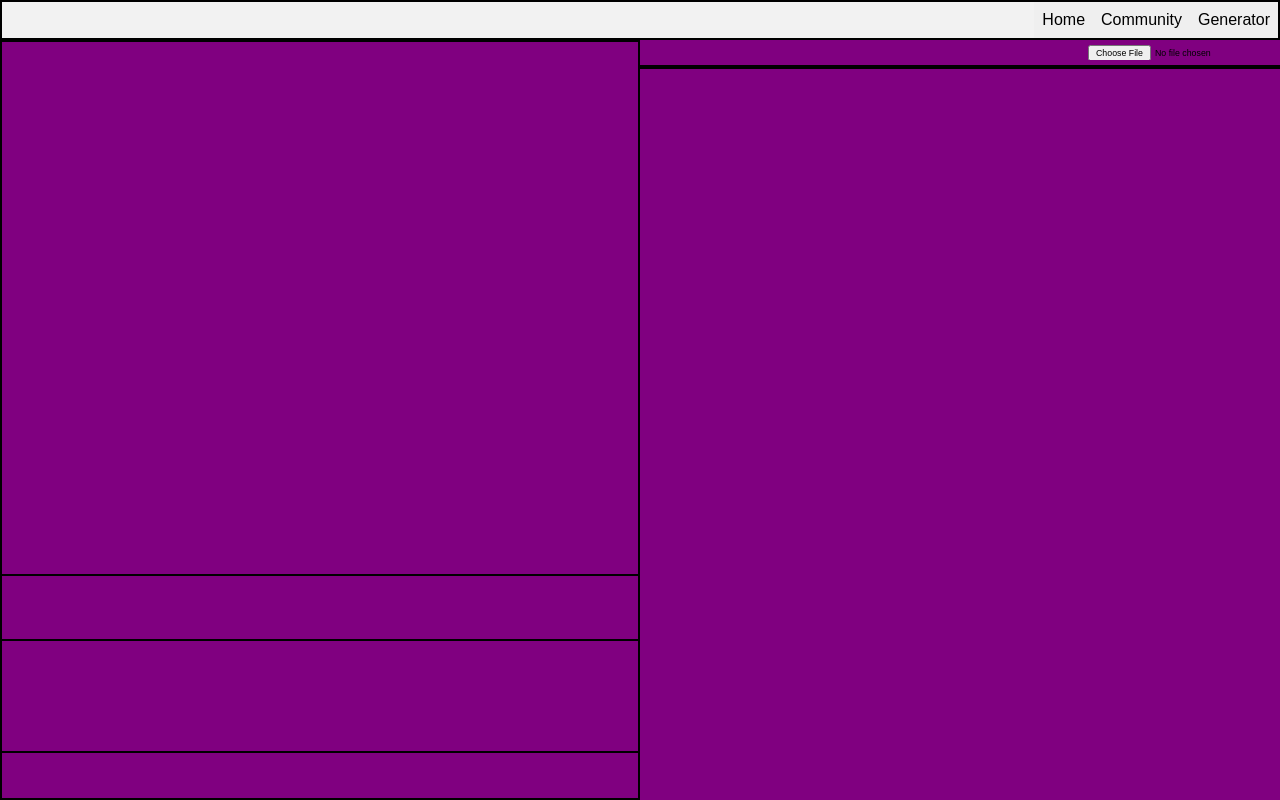
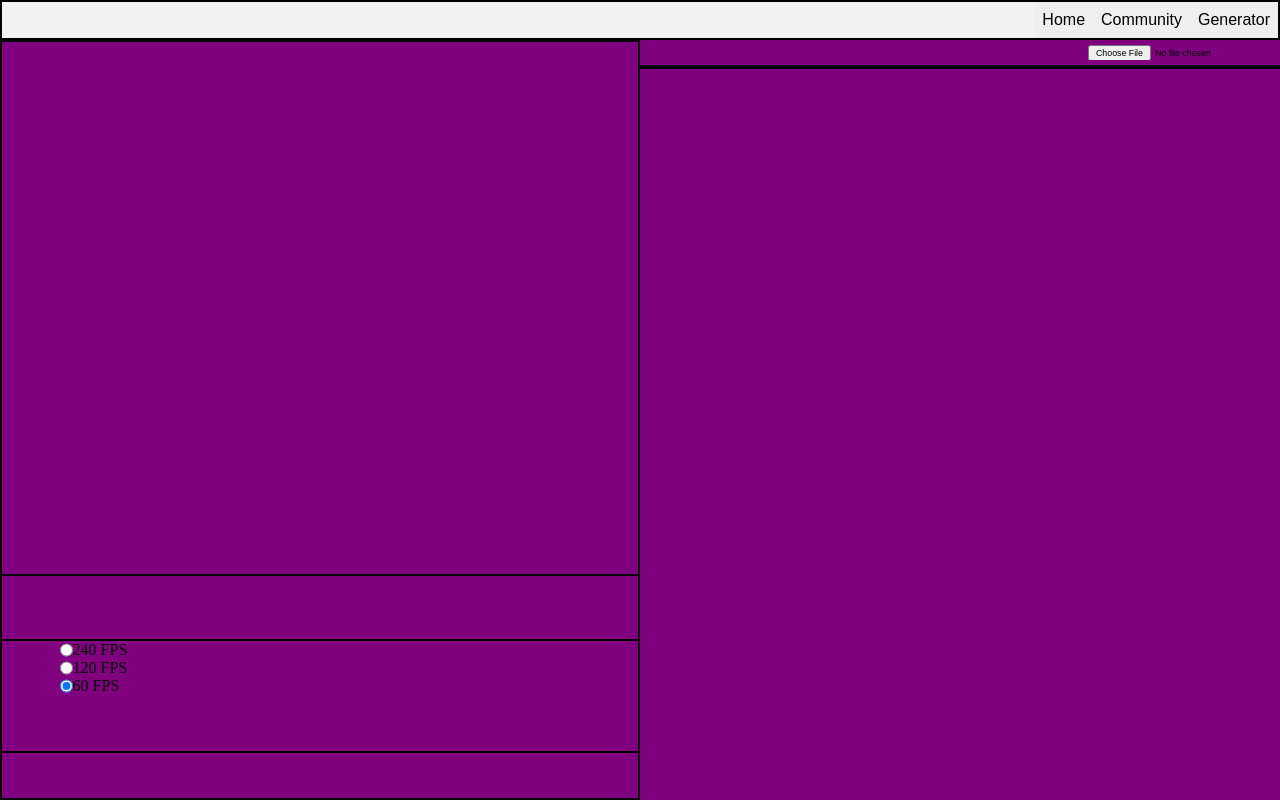
Before and after one commit to Jake-Noth/SpriteSheetGenerator, a React (Vite) app: page / in a window 1280 px wide. Both pictures are taken after a click on the button "Generator". Built offline with nearby package versions, Linux system fonts and the light colour scheme.

Commit message:
feature: fps buttons that reset frame back to 0 and slider to 0

```diff
--- a/src/App.jsx
+++ b/src/App.jsx
@@ -1,6 +1,6 @@
 import { useState } from 'react';
 import Generator from './components/Generator';
-import NavigationBar from './components/NavigationBar';
+import NavigationBar from './components/GeneratorComponents/NavigationBar';
 import './index.css';
 import Home from './components/Home';
 import Community from './components/Community';
--- a/src/components/Generator.jsx
+++ b/src/components/Generator.jsx
@@ -1,5 +1,6 @@
 import { useVideoContext } from "../Context/VideoContext";
 import FileLoad from "./GeneratorComponents/FileLoad";
+import FpsButtons from "./GeneratorComponents/FpsButtons";
 import MainVideoCanvas from "./GeneratorComponents/MainVideoCanvas";
 import Slider from "./GeneratorComponents/Slider";
 
@@ -29,7 +30,9 @@ export default function Generator(){
                         </div>
 
                         <div id='modifier-buttons-container'>
-
+                            <div id='fps-container' className="modifier-button-container"><FpsButtons/></div>
+                            <div className="modifier-button-container"></div>
+                            <div className="modifier-button-container"></div>
                         </div>
 
                         <div id='submit-button-container'>
--- /dev/null
+++ b/src/components/GeneratorComponents/FpsButtons.jsx
@@ -0,0 +1,50 @@
+import { useVideoContext } from "../../Context/VideoContext"
+
+export default function FpsButtons() {
+    const { videoFPS, setVideoFPS,  setSliderValue, videoElement, mainVideoCanvasRef} = useVideoContext();
+
+    const handleFpsChange = (event) => {
+        videoElement.currentTime = 0
+        const canvas = mainVideoCanvasRef.current
+
+        videoElement.onseeked = () => {
+            const context = canvas.getContext("2d");
+            context.clearRect(0, 0, canvas.width, canvas.height);
+            context.drawImage(videoElement, 0, 0, canvas.width, canvas.height);
+            setSliderValue(0)
+            setVideoFPS(parseInt(event.target.value));
+        }
+    };
+
+    return (
+        <>
+            <label>
+                <input
+                    type="radio"
+                    value="240"
+                    checked={videoFPS === 240}
+                    onChange={handleFpsChange}
+                />
+                240 FPS
+            </label>
+            <label>
+                <input
+                    type="radio"
+                    value="120"
+                    checked={videoFPS === 120}
+                    onChange={handleFpsChange}
+                />
+                120 FPS
+            </label>
+            <label>
+                <input
+                    type="radio"
+                    value="60"
+                    checked={videoFPS === 60}
+                    onChange={handleFpsChange}
+                />
+                60 FPS
+            </label>
+        </>
+    );
+}
--- a/src/components/GeneratorComponents/MainVideoCanvas.jsx
+++ b/src/components/GeneratorComponents/MainVideoCanvas.jsx
@@ -51,5 +51,5 @@ export default function MainVideoCanvas() {
 
     };
 
-    return <canvas id="lol" ref={(el) => setCanvas(el)} />;
+    return <canvas id="main-video-canvas" ref={(el) => setCanvas(el)} />;
 }
--- a/src/components/GeneratorComponents/Slider.jsx
+++ b/src/components/GeneratorComponents/Slider.jsx
@@ -5,6 +5,7 @@ export default function Slider(){
 
     const {videoLength, videoFPS, setSliderValue, videoElement, mainVideoCanvasRef, sliderValue} = useVideoContext()
 
+    console.log(sliderValue)
     const changeSliderValue = (event) => {
         const newValue = event.target.value;
         videoElement.currentTime = newValue / videoFPS
@@ -16,9 +17,10 @@ export default function Slider(){
             context.drawImage(videoElement, 0, 0, canvas.width, canvas.height);
             setSliderValue(newValue);
         }
+
     }
 
     return(
-        <input type="range" onChange={changeSliderValue} defaultValue={sliderValue} min={0} max={videoLength * videoFPS}/>
+        <input type="range" onChange={changeSliderValue} value={sliderValue} min={0} max={videoLength * videoFPS}/>
     )
 }
--- a/src/index.css
+++ b/src/index.css
@@ -58,6 +58,10 @@ html, body {
 
 }
 
+#main-video-canvas {
+  border: 2px solid black;
+}
+
 #modifiers-container {
   display: flex;
   flex-direction: column;
@@ -94,6 +98,18 @@ html, body {
   flex-direction: row;
   border-bottom: 2px solid black;
   height: 50%;
+  padding-left: .5vw
+}
+
+.modifier-button-container{
+  height:100%;
+  width: 33%;
+}
+
+#fps-container * {
+  display: flex;
+  vertical-align: middle;
+  margin-left: 2vw;
 }
 
 #order-frame-container {
```
Also changed, not shown: src/components/GeneratorComponents/NavigationBar.jsx (renamed from src/components/NavigationBar.jsx).
